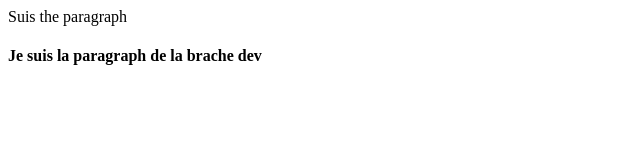
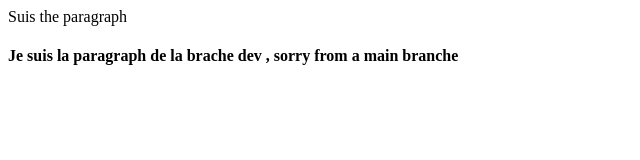
Before and after one commit to viamarinha/Git_huForBegginers, a plain HTML site: page newPackage/index.html in a window 1280 px wide. Shown: the whole page, without its empty margins (0-640 px from the left). Drawn offline with Linux system fonts and the light colour scheme.

Commit message:
update a branch to a good comment

```diff
--- a/newPackage/index.html
+++ b/newPackage/index.html
@@ -4,5 +4,5 @@
 <p>Suis the paragraph </p>
 </body>
 
-<h4>Je suis la paragraph de la brache dev</h4>
+<h4>Je suis la paragraph de la brache dev , sorry from a main branche</h4>
 </html>
```
